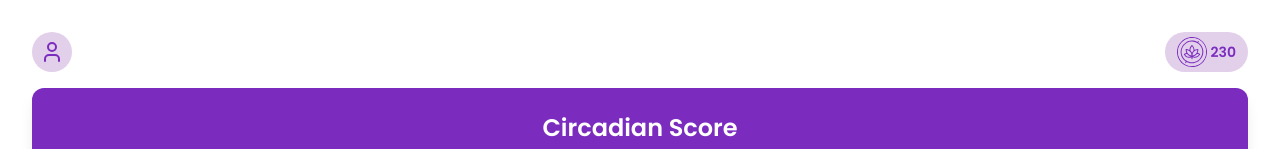
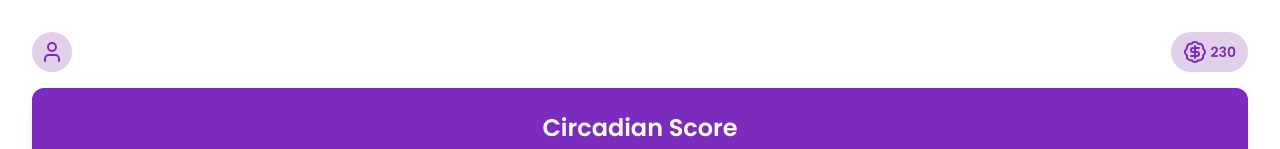
Before and after one commit to Ayushjain2205/circadia, a Next.js app: page /home in a window 1280 px wide. Shown: the top 149 px of the page. Built offline with nearby package versions, Linux system fonts and the light colour scheme.

Commit message:
Update homepage

```diff
--- a/src/pages/home.tsx
+++ b/src/pages/home.tsx
@@ -1,8 +1,8 @@
 import Layout from "@/components/Layout";
 import { useState } from "react";
 import { Card, CardContent } from "@/components/ui/card";
-
-import { User, ArrowUp, ArrowDown } from "lucide-react";
+import Link from "next/link";
+import { User, ArrowUp, ArrowDown, BadgeDollarSign } from "lucide-react";
 import Image from "next/image";
 
 type ScoreType = "sleep" | "activity" | "health";
@@ -104,18 +104,15 @@ export default function HomePage() {
       <div className="flex-1 p-4 pb-24">
         {/* Coin Count */}
         <div className="flex justify-between mb-4">
-          <div className="inline-flex items-center bg-[#E2CFEA] text-[#7B2CBF] rounded-full p-2">
-            <User className="w-6 h-6" />
-          </div>
+          {/* Onclick go to /profile */}
+          <Link href="/profile">
+            <div className="inline-flex items-center bg-[#E2CFEA] text-[#7B2CBF] rounded-full p-2">
+              <User className="w-6 h-6" />
+            </div>
+          </Link>
           <div className="inline-flex items-center bg-[#E2CFEA] text-[#7B2CBF] rounded-full py-1 px-3">
-            <Image
-              src="/coin.svg"
-              alt="Coins"
-              className="mr-1"
-              width={30}
-              height={30}
-            />
-            <span className="text-sm font-semibold">{coinCount}</span>
+            <BadgeDollarSign className="w-6 h-6" />
+            <span className="ml-1 text-sm font-semibold">{coinCount}</span>
           </div>
         </div>
 
```
